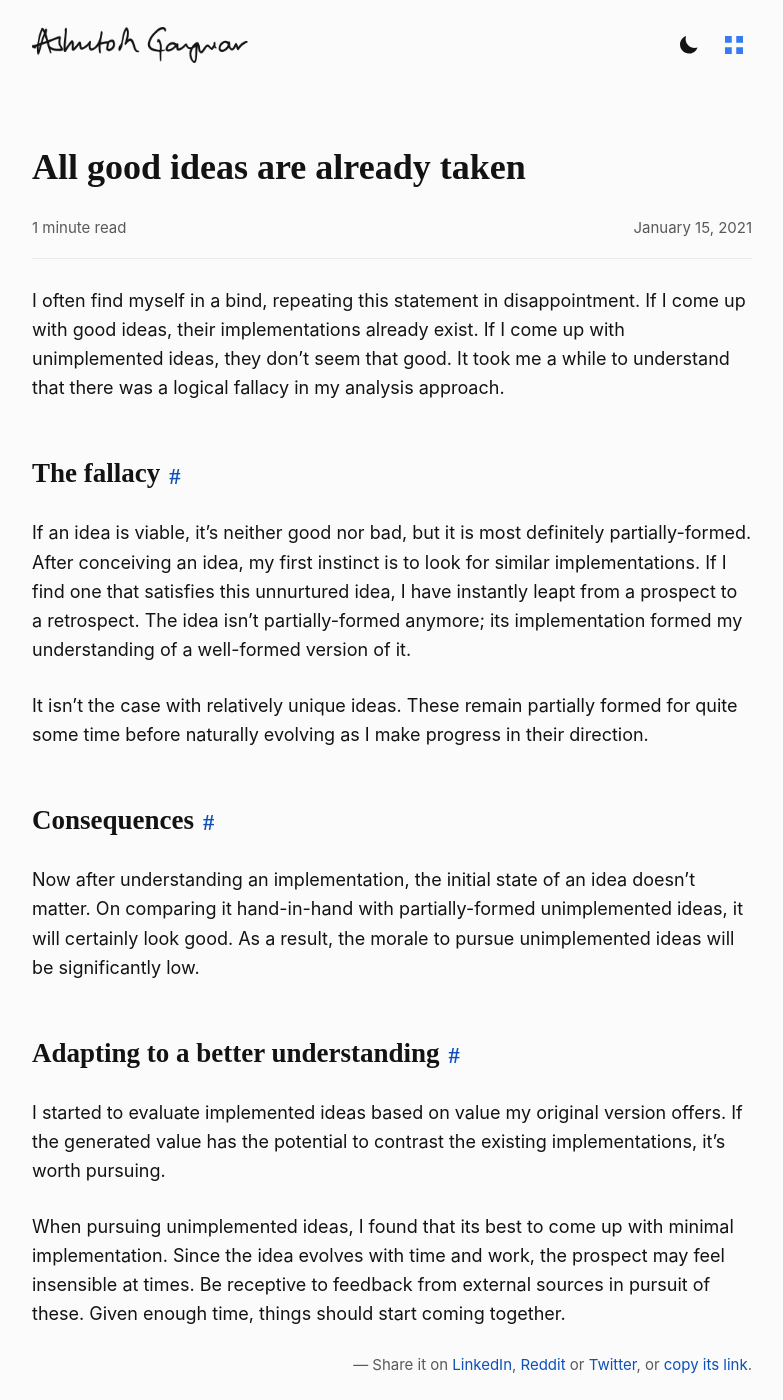
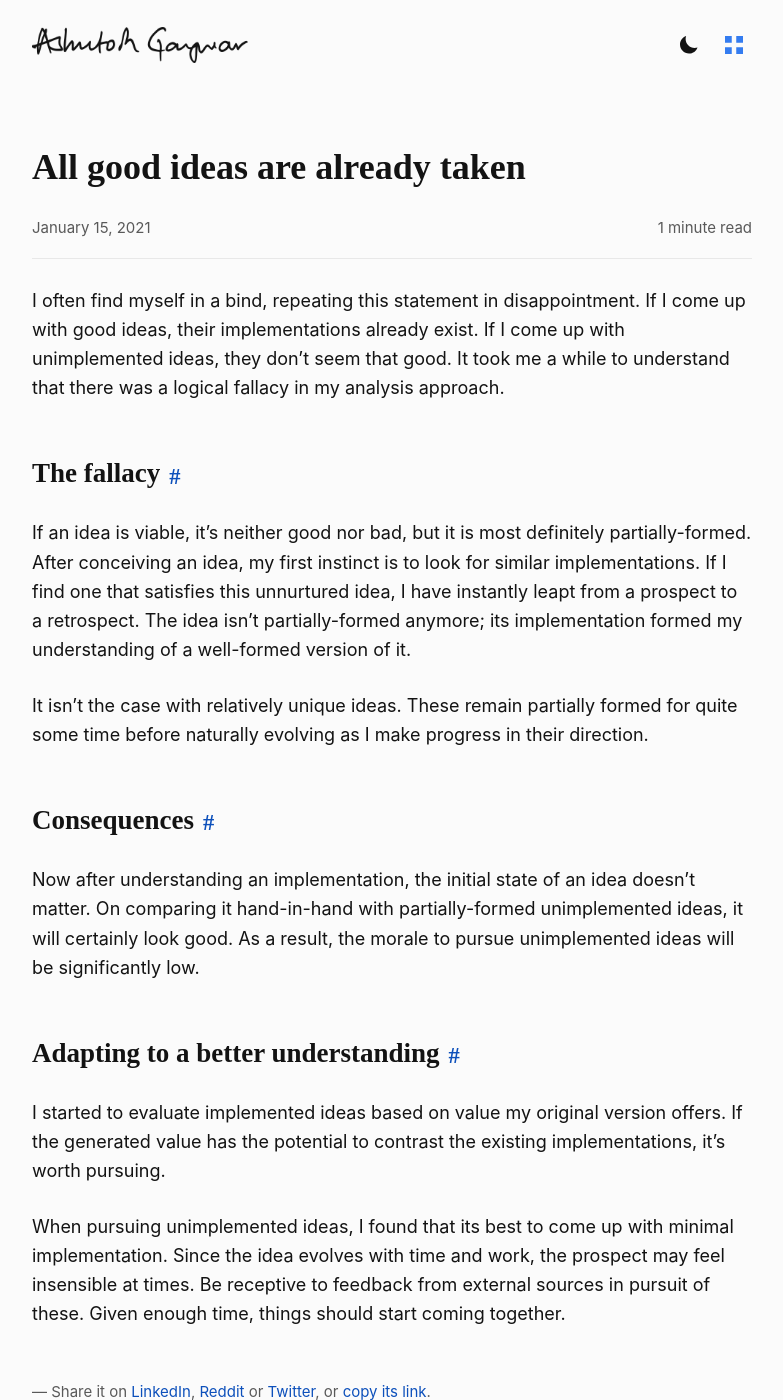
Before and after one commit to ashutoshgngwr/ashutoshgngwr.github.io, a Jekyll site: the page built from _posts/2021-01-15-all-good-ideas-are-already-taken.md, in a window 1280 px wide and 1400 px high. Shown: the whole window, without its empty margins (248-1031 px from the left). Built offline with Jekyll 4.4.1, drawn with Linux system fonts in a browser that asks for light colours.

Commit message:
minor adjustments

```diff
--- a/_layouts/post.html
+++ b/_layouts/post.html
@@ -17,6 +17,14 @@
       <a href="{{ page.url | relative_url }}">{{ page.title | escape_once }}</a>
     </h1>
     <div class="meta">
+      <small>
+        {%- if page.draft %} Draft {%- else %}
+        <time datetime="{{ page.date | date: '%FT%T%z' }}" itemprop="datePublished">
+          {{ page.date | date: "%B %e, %Y" }}
+        </time>
+        {%- endif %}
+      </small>
+
       {%- assign wordCount = page.content | strip_html | number_of_words %}
       <meta itemprop="wordCount" content="{{ wordCount }}" />
       {%- assign minTime = wordCount | divided_by: 213 | round -%}
@@ -24,14 +32,6 @@
       <small>
         {% unless minTime == 0 or minTime == maxTime %}{{ minTime }}-{% endunless -%}
         {{ maxTime }} minute read
-      </small>
-
-      <small>
-        {%- if page.draft %} Draft {%- else %}
-        <time datetime="{{ page.date | date: '%FT%T%z' }}" itemprop="datePublished">
-          {{ page.date | date: "%B %e, %Y" }}
-        </time>
-        {%- endif %}
       </small>
     </div>
     <hr />
--- a/_sass/page.scss
+++ b/_sass/page.scss
@@ -244,6 +244,10 @@
       color: var(--color-text-secondary);
     }
 
+    footer {
+      margin: 3rem auto 1rem;
+    }
+
     img + em {
       box-sizing: border-box;
       display: inline-block;
```
